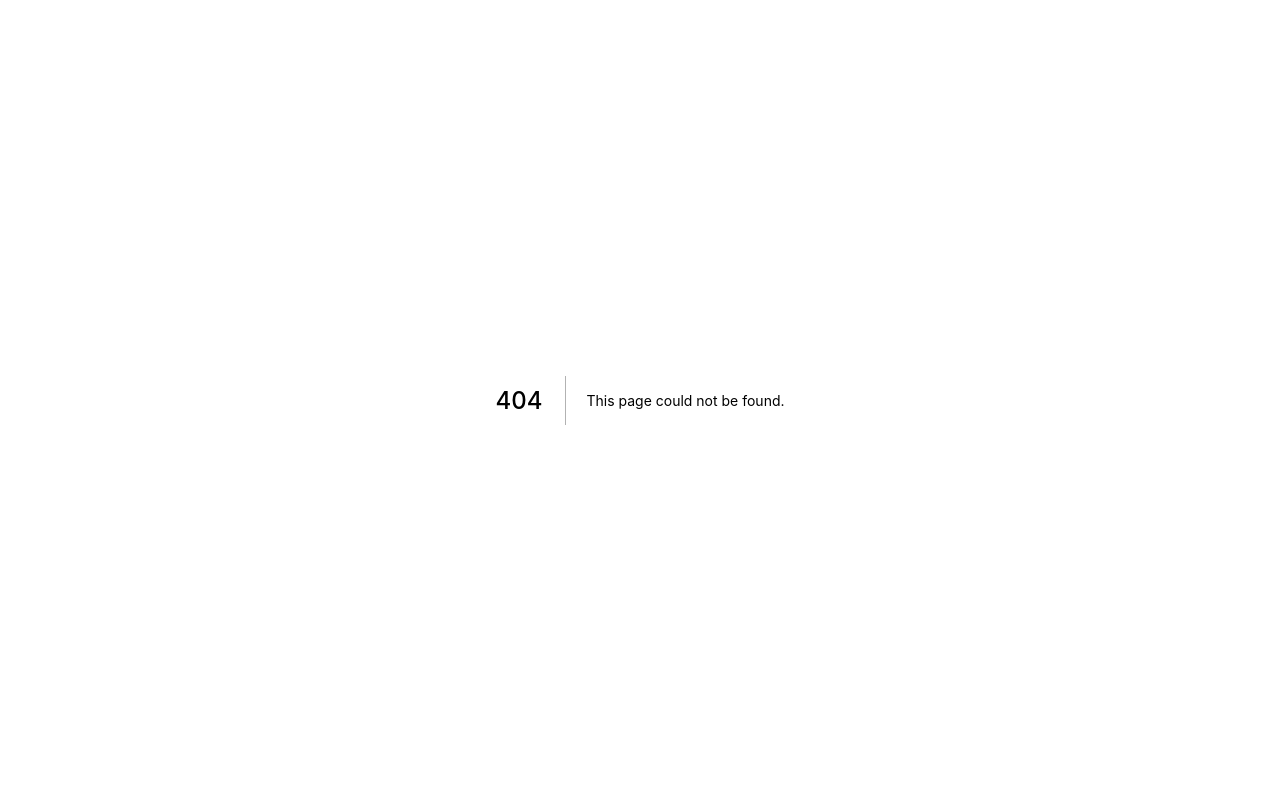
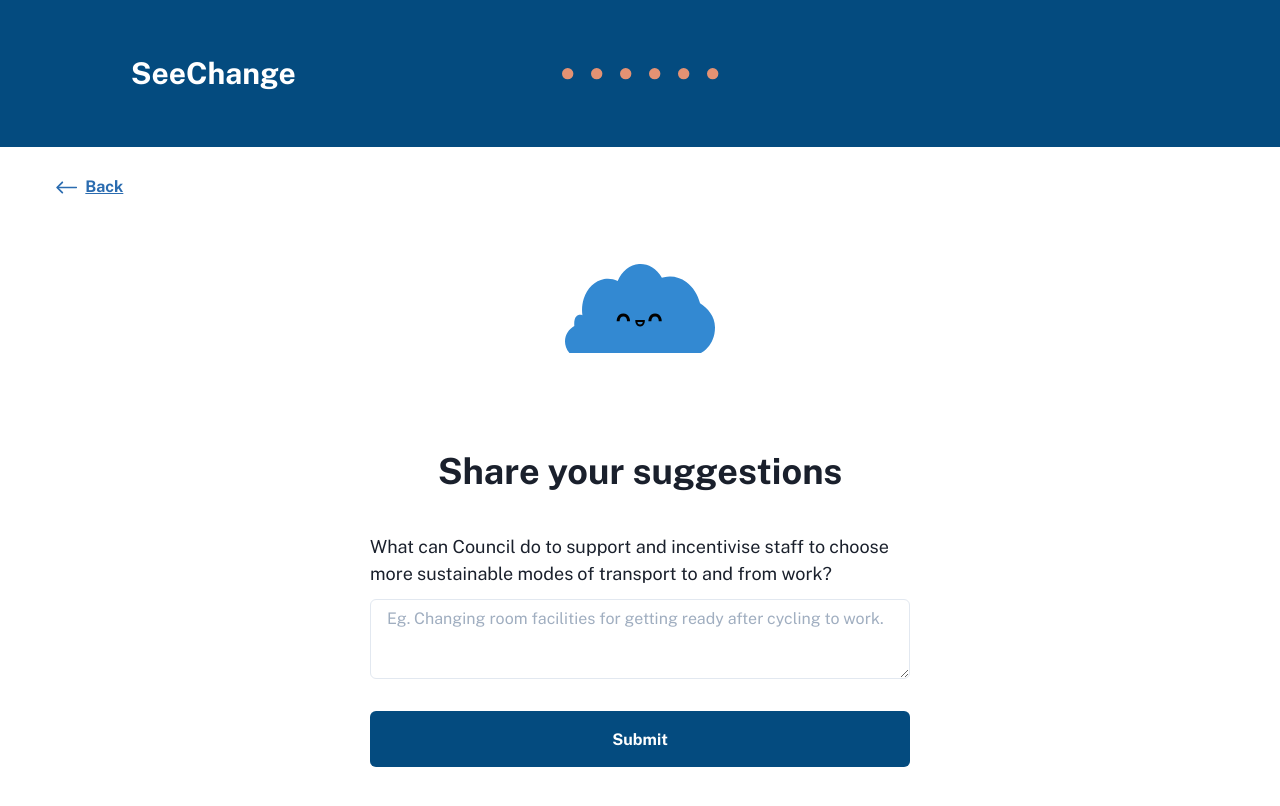
Before and after one commit to CodeforAustralia/council-emissions-calculator, a Next.js app: page /form/Suggestions in a window 1280 px wide. Before the commit this address had no page. Shown: the top 806 px of the page. Built offline with nearby package versions, Linux system fonts and the light colour scheme.

Commit message:
copy existing question 6 into Suggestions page

```diff
--- /dev/null
+++ b/pages/form/Suggestions.jsx
@@ -0,0 +1,87 @@
+import { useState } from "react";
+import { Box, Heading, Text, Textarea } from "@chakra-ui/react";
+import Layout from "../../components/Layout/Layout";
+import useForm from "../../components/FormProvider";
+import {
+  BackButton,
+  SubmitButton,
+} from "../../components/LinkButton/LinkButton";
+import Q6Progress from "../../public/images/progress-bar/q6-progress-dots.svg";
+import Q6Cloud from "../../public/images/clouds/cloud-q6.svg";
+import { sendFormResponse } from "../../utils/dbApi";
+import { useRouter } from "next/router";
+import { sendLogs } from "../../utils/sendLogs";
+
+export default function Question6() {
+  const { answers, setAnswers } = useForm();
+  const [incentive, setIncentive] = useState(answers.incentive);
+
+  const saveAnswers = () =>
+    setAnswers((prev) => ({ ...prev, incentive: incentive }));
+
+  const router = useRouter();
+
+  const logMessage = (msg) => {
+    let incentiveMsg = () => {
+      if (!!incentive) {
+        return "<filled>";
+      } else return "<empty>";
+    };
+
+    return {
+      page: router.pathname,
+      event: msg,
+      ...answers,
+      incentive: incentiveMsg(),
+    };
+  };
+
+  return (
+    <Layout isText={true} Progress={Q6Progress}>
+      <Box pos="absolute" top={["2", "5"]} left={["2", "10"]}>
+        <BackButton
+          href="/form/Question5"
+          onClick={() => {
+            saveAnswers();
+            sendLogs(logMessage("Back button clicked"));
+          }}
+        />
+      </Box>
+      <Q6Cloud />
+
+      <Heading>Share your suggestions</Heading>
+
+      <Text
+        fontSize="18px"
+        mt={10}
+        w={["100%", "90%"]}
+        textAlign={["center", "left"]}
+      >
+        What can Council do to support and incentivise staff to choose more
+        sustainable modes of transport to and from work?
+      </Text>
+      <Textarea
+        mt={3}
+        value={incentive}
+        onChange={(e) => setIncentive(e.target.value)}
+        placeholder="Eg. Changing room facilities for getting ready after cycling to work."
+        w={["100%", "90%"]}
+        height={["9em", "5em"]}
+      />
+
+      <SubmitButton
+        topMargin={8}
+        href="/form/Thankyou"
+        onClick={() =>
+          setAnswers((prev) => {
+            const response = { ...prev, incentive: incentive };
+            sendLogs(logMessage("Submit button clicked"));
+            sendFormResponse(response);
+            return response;
+          })
+        }
+        width={["100%", "90%"]}
+      />
+    </Layout>
+  );
+}
```
